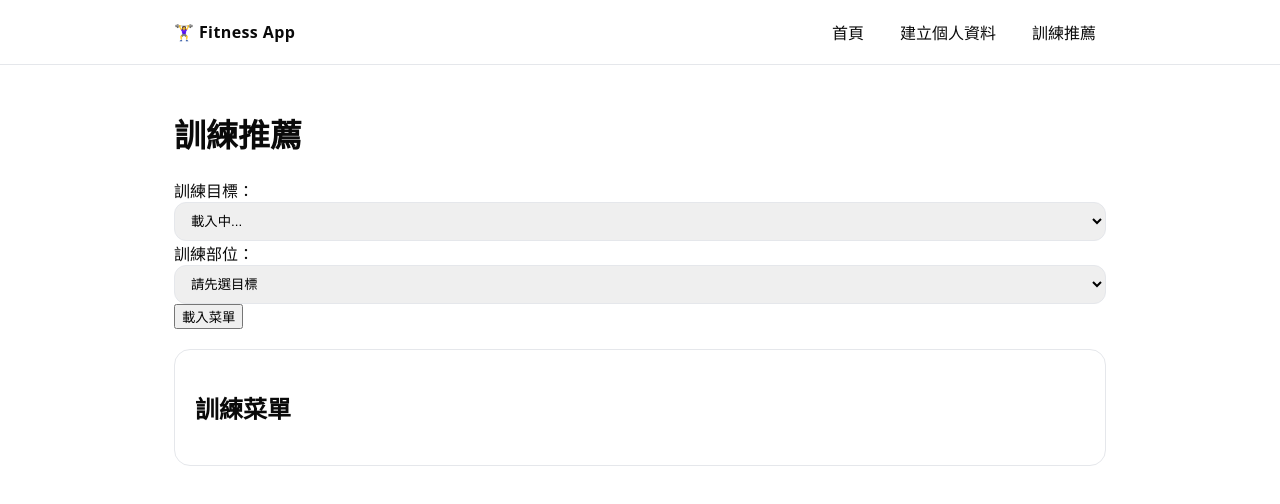
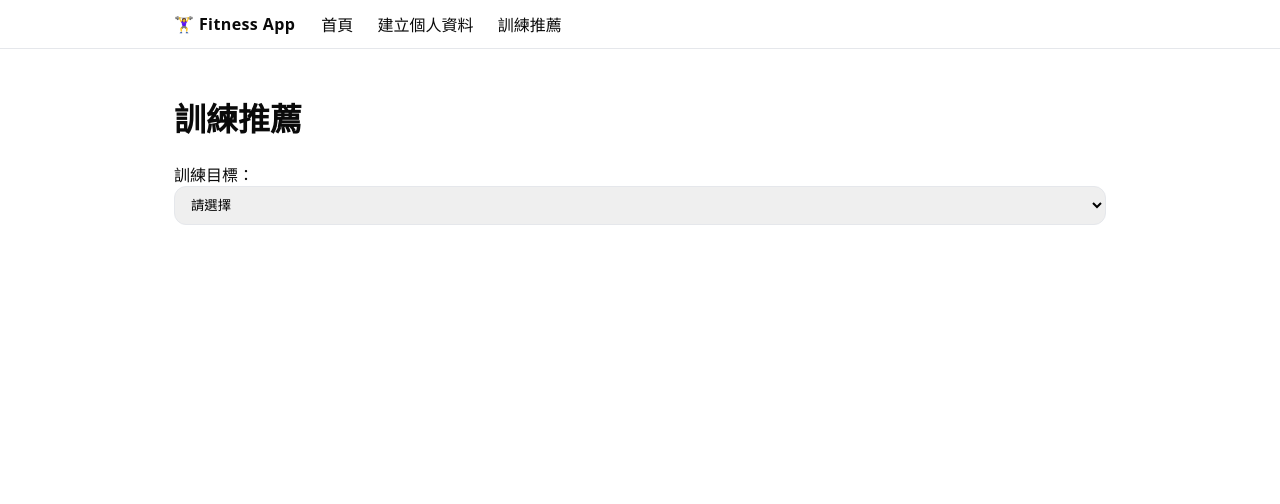
Before and after one commit to ensign93817/fitness-app-, a plain HTML site: page training.html in a window 1280 px wide. Drawn offline with Linux system fonts and the light colour scheme.

Commit message:
Update training.html

```diff
--- a/training.html
+++ b/training.html
@@ -1,37 +1,39 @@
-<!doctype html>
+<!DOCTYPE html>
 <html lang="zh-Hant">
   <head>
     <meta charset="utf-8" />
     <meta name="viewport" content="width=device-width, initial-scale=1" />
-  <title>訓練推薦系統</title>
+    <title>訓練推薦系統 | Fitness App</title>
+
+    <!-- CSS -->
     <link rel="stylesheet" href="./css/style.css" />
+
+    <!-- JS -->
     <script type="module" src="./js/training.js" defer></script>
   </head>
   <body>
+    <!-- 導覽列 -->
     <nav class="nav">
       <div class="inner">
         <div class="brand">🏋️‍♀️ Fitness App</div>
-      <div style="flex:1"></div>
+        <div class="links">
           <a href="./index.html">首頁</a>
           <a href="./profile.html">建立個人資料</a>
           <a href="./training.html" class="active">訓練推薦</a>
         </div>
+      </div>
     </nav>
 
+    <!-- 主體內容 -->
     <main class="container">
       <h1>訓練推薦</h1>
+
+      <!-- 選擇區塊 -->
       <div class="selector">
         <label>訓練目標：</label>
-      <select id="goalSelect"><option>載入中...</option></select>
-      <label>訓練部位：</label>
-      <select id="partSelect"><option>請先選目標</option></select>
-      <button id="loadBtn">載入菜單</button>
-    </div>
-
-    <section id="exerciseList" class="card" style="margin-top:20px;">
-      <h2>訓練菜單</h2>
-      <div id="exerciseContainer"></div>
-    </section>
-  </main>
-</body>
-</html>
+        <select id="goalSelect">
+          <option value="">請選擇</option>
+          <option value="增肌">增肌</option>
+          <option value="減脂">減脂</option>
+          <option value="力量">力量</option>
+          <option value="耐力">耐
```
Lines whose indentation alone changed are shown as unchanged.
